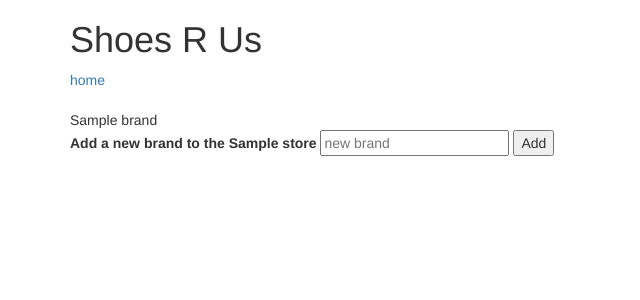
After one commit to Sean-Peterson/shoes, a PHP site: template views/store.html.twig in a window 1280 px wide. The commit adds this page. Shown: the top 300 px of the page, without its empty margins (0-640 px from the left). Run offline with PHP 8.4, Linux system fonts and the light colour scheme; the template is opened without the code that fills it: most values are stand-ins (such as "Sample title", 1, 10 or a date in 2020); some libraries are stand-ins or nearby versions.

Commit message:
add ability to add new stores and ability to add new brands to each store. Also add function that saves new brands to stores in the stores_brands table and a joint statement that recalls the brands for each store

```diff
--- a/views/index.html.twig
+++ b/views/index.html.twig
@@ -2,6 +2,7 @@
 <html>
     <head>
         <link href="https://maxcdn.bootstrapcdn.com/bootstrap/3.3.7/css/bootstrap.min.css" rel="stylesheet" integrity="sha384-BVYiiSIFeK1dGmJRAkycuHAHRg32OmUcww7on3RYdg4Va+PmSTsz/K68vbdEjh4u" crossorigin="anonymous">
+        <link rel="stylesheet" href="/styles.css">
         <title>Shoes</title>
     </head>
     <body>
@@ -14,7 +15,7 @@
             {% endblock %}
 
             {% block content %}
-
+            <br><br>
                 {% if stores is not empty %}
                     {% for store in stores %}
                         <li><a href="/store/{{store.getId}}">{{store.getStoreName}}</a></li>
@@ -24,7 +25,12 @@
             {% endblock %}
 
             {% block controls %}
-
+            <br><br>
+                <h4>Add a new store to the Shoes R Us</h4>
+                <form action="/" method="post">
+                    <input type="text" name="new_store" required placeholder="New Store">
+                    <button type="submit" name="button">Add</button>
+                </form>
             {% endblock %}
         </div>
     </body>
--- /dev/null
+++ b/views/store.html.twig
@@ -0,0 +1,23 @@
+{% extends 'index.html.twig' %}
+
+{% block header %}
+    <a href="/">home</a><br><br>
+{% endblock %}
+
+{% block content %}
+
+    {% if brands is not empty %}
+        {% for brand in brands %}
+            <li>{{brand.getBrandName}}</li>
+        {% endfor %}
+    {% endif %}
+
+{% endblock %}
+
+{% block controls %}
+    <form action="/add/brand/{{store.getId}}" method="post">
+        <label for="new_brand">Add a new brand to the {{store.getStoreName}}</label>
+        <input type="text" name="new_brand" placeholder="new brand" required>
+        <button type="submit" name="button">Add</button>
+    </form>
+{% endblock %}
--- /dev/null
+++ b/web/styles.css
@@ -0,0 +1,3 @@
+li {
+    list-style-type: none;
+}
```
Also changed, not shown: app/app.php (+20 -0 lines), src/Store.php (+29 -0 lines), 1 other file.
